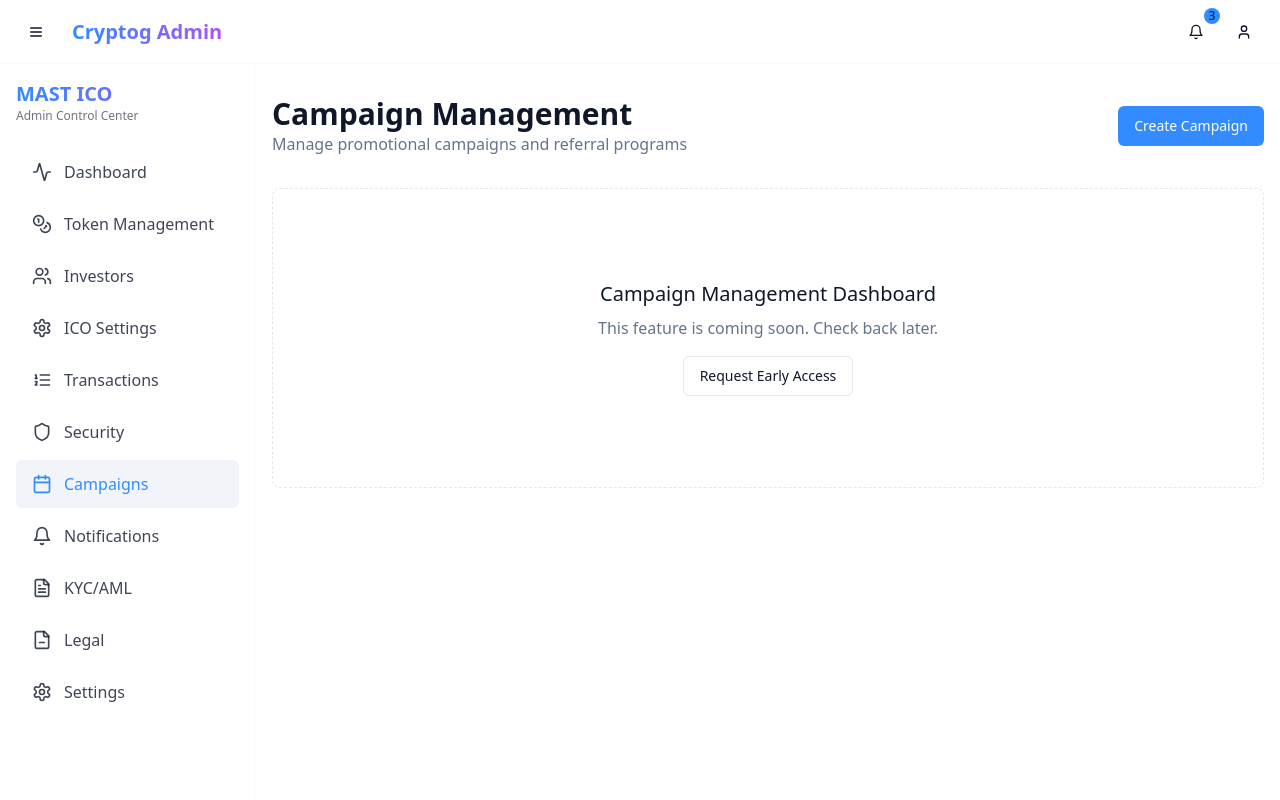
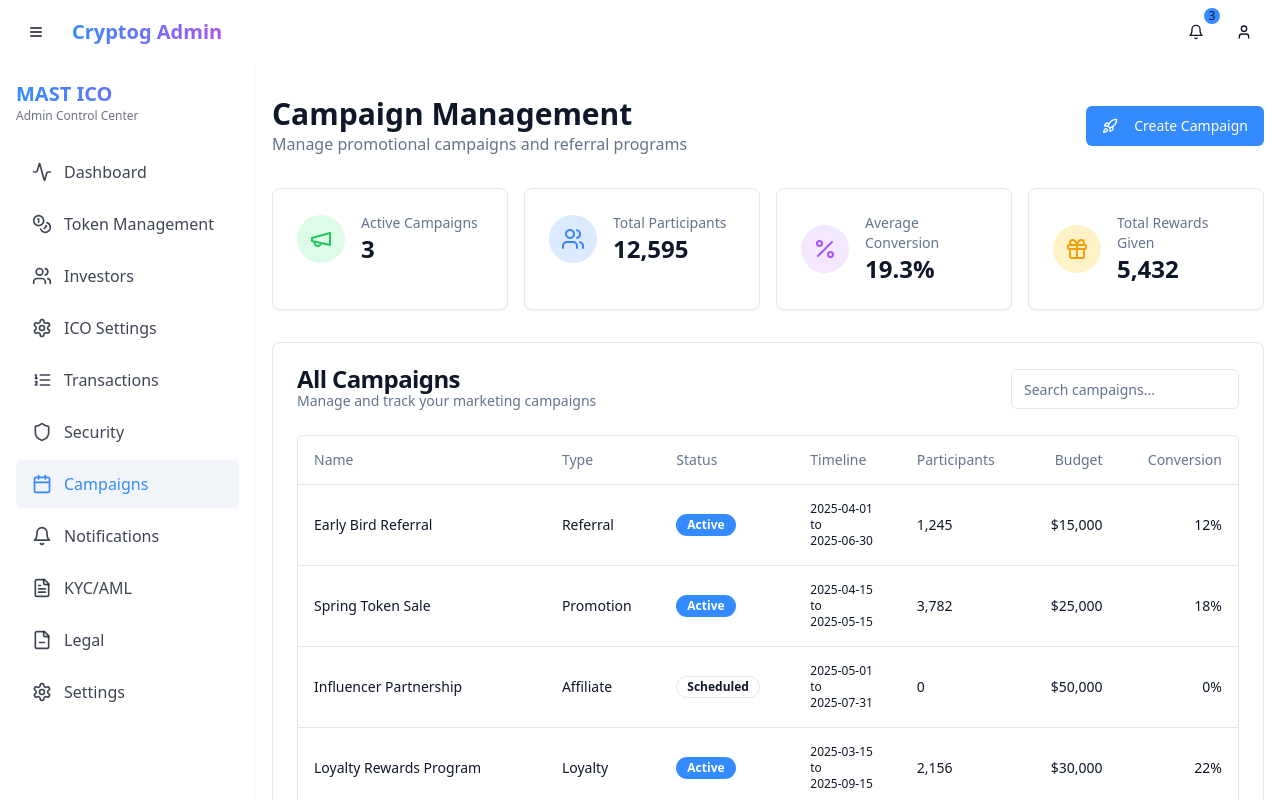
Before and after one commit to kajlasanamdeep/mast-ico-admin, a React (Vite) app: page /campaign-management in a window 1280 px wide. Shown: the top 800 px of the page. Built offline with nearby package versions, Linux system fonts and the light colour scheme.

Commit message:
feat: Add dummy data to campaign management
Add dummy data to the campaign management page for testing and development purposes.

```diff
--- a/src/pages/CampaignManagement.tsx
+++ b/src/pages/CampaignManagement.tsx
@@ -1,7 +1,146 @@
 
 import { Button } from "@/components/ui/button";
+import {
+  Table,
+  TableBody,
+  TableCell,
+  TableHead,
+  TableHeader,
+  TableRow
+} from "@/components/ui/table";
+import {
+  Card,
+  CardContent,
+  CardHeader,
+  CardTitle,
+  CardDescription
+} from "@/components/ui/card";
+import {
+  Pagination,
+  PaginationContent,
+  PaginationItem,
+  PaginationLink,
+  PaginationNext,
+  PaginationPrevious
+} from "@/components/ui/pagination";
+import { Badge } from "@/components/ui/badge";
+import { Input } from "@/components/ui/input";
+import {
+  Megaphone,
+  Users,
+  Percent,
+  Gift,
+  Rocket
+} from "lucide-react";
+import { useState } from "react";
+
+// Dummy campaign data
+const campaignData = [
+  {
+    id: 1,
+    name: "Early Bird Referral",
+    type: "Referral",
+    status: "Active",
+    startDate: "2025-04-01",
+    endDate: "2025-06-30",
+    participants: 1245,
+    budget: "$15,000",
+    conversion: "12%",
+  },
+  {
+    id: 2,
+    name: "Spring Token Sale",
+    type: "Promotion",
+    status: "Active",
+    startDate: "2025-04-15",
+    endDate: "2025-05-15",
+    participants: 3782,
+    budget: "$25,000",
+    conversion: "18%",
+  },
+  {
+    id: 3,
+    name: "Influencer Partnership",
+    type: "Affiliate",
+    status: "Scheduled",
+    startDate: "2025-05-01",
+    endDate: "2025-07-31",
+    participants: 0,
+    budget: "$50,000",
+    conversion: "0%",
+  },
+  {
+    id: 4,
+    name: "Loyalty Rewards Program",
+    type: "Loyalty",
+    status: "Active",
+    startDate: "2025-03-15",
+    endDate: "2025-09-15",
+    participants: 2156,
+    budget: "$30,000",
+    conversion: "22%",
+  },
+  {
+    id: 5,
+    name: "Winter ICO Promotion",
+    type: "Promotion",
+    status: "Completed",
+    startDate: "2024-12-01",
+    endDate: "2025-02-28",
+    participants: 5412,
+    budget: "$40,000",
+    conversion: "25%",
+  },
+  {
+    id: 6,
+    name: "Community Bounty Program",
+    type: "Bounty",
+    status: "Draft",
+    startDate: "2025-06-01",
+    endDate: "2025-08-31",
+    participants: 0,
+    budget: "$20,000",
+    conversion: "0%",
+  },
+];
+
+// Campaign stats data
+const statsData = [
+  {
+    title: "Active Campaigns",
+    value: "3",
+    icon: Megaphone,
+    color: "text-green-500 bg-green-100",
+  },
+  {
+    title: "Total Participants",
+    value: "12,595",
+    icon: Users,
+    color: "text-blue-500 bg-blue-100",
+  },
+  {
+    title: "Average Conversion",
+    value: "19.3%",
+    icon: Percent,
+    color: "text-purple-500 bg-purple-100",
+  },
+  {
+    title: "Total Rewards Given",
+    value: "5,432",
+    icon: Gift,
+    color: "text-amber-500 bg-amber-100",
+  },
+];
 
 const CampaignManagement = () => {
+  const [searchTerm, setSearchTerm] = useState("");
+
+  // Filter campaigns based on search term
+  const filteredCampaigns = campaignData.filter(campaign =>
+    campaign.name.toLowerCase().includes(searchTerm.toLowerCase()) ||
+    campaign.type.toLowerCase().includes(searchTerm.toLowerCase())
+  );
+
   return (
     <div className="space-y-8 animate-fade-in">
       <div className="flex justify-between items-center">
@@ -10,17 +149,115 @@ const CampaignManagement = () => {
           <p className="text-muted-foreground">Manage promotional campaigns and referral programs</p>
         </div>
         <div>
-          <Button>Create Campaign</Button>
+          <Button>
+            <Rocket className="mr-2 h-4 w-4" />
+            Create Campaign
+          </Button>
         </div>
       </div>
 
-      <div className="min-h-[300px] flex items-center justify-center border border-dashed border-border rounded-lg p-8">
-        <div className="text-center">
-          <h3 className="text-xl font-medium">Campaign Management Dashboard</h3>
-          <p className="text-muted-foreground mt-2">This feature is coming soon. Check back later.</p>
-          <Button variant="outline" className="mt-4">Request Early Access</Button>
-        </div>
+      {/* Stats Overview Cards */}
+      <div className="grid grid-cols-1 md:grid-cols-2 lg:grid-cols-4 gap-4">
+        {statsData.map((stat, index) => (
+          <Card key={index}>
+            <CardContent className="p-6 flex items-center space-x-4">
+              <div className={`p-3 rounded-full ${stat.color}`}>
+                <stat.icon className="h-6 w-6" />
+              </div>
+              <div>
+                <p className="text-sm text-muted-foreground">{stat.title}</p>
+                <h3 className="text-2xl font-bold">{stat.value}</h3>
+              </div>
+            </CardContent>
+          </Card>
+        ))}
       </div>
+
+      {/* Campaign List */}
+      <Card>
+        <CardHeader>
+          <div className="flex flex-col md:flex-row md:items-center justify-between gap-4">
+            <div>
+              <CardTitle>All Campaigns</CardTitle>
+              <CardDescription>Manage and track your marketing campaigns</CardDescription>
+            </div>
+            <div className="flex items-center gap-2">
+              <Input
+                placeholder="Search campaigns..."
+                className="max-w-xs"
+                value={searchTerm}
+                onChange={(e) => setSearchTerm(e.target.value)}
+              />
+            </div>
+          </div>
+        </CardHeader>
+        <CardContent>
+          <div className="rounded-md border overflow-hidden">
+            <Table>
+              <TableHeader>
+                <TableRow>
+                  <TableHead>Name</TableHead>
+                  <TableHead>Type</TableHead>
+                  <TableHead>Status</TableHead>
+                  <TableHead>Timeline</TableHead>
+                  <TableHead>Participants</TableHead>
+                  <TableHead className="text-right">Budget</TableHead>
+                  <TableHead className="text-right">Conversion</TableHead>
+                </TableRow>
+              </TableHeader>
+              <TableBody>
+                {filteredCampaigns.map((campaign) => (
+                  <TableRow key={campaign.id}>
+                    <TableCell className="font-medium">{campaign.name}</TableCell>
+                    <TableCell>{campaign.type}</TableCell>
+                    <TableCell>
+                      <Badge variant={
+                        campaign.status === "Active" ? "default" :
+                        campaign.status === "Completed" ? "secondary" :
+                        campaign.status === "Scheduled" ? "outline" : "destructive"
+                      }>
+                        {campaign.status}
+                      </Badge>
+                    </TableCell>
+                    <TableCell>
+                      <div className="text-xs">
+                        <div>{campaign.startDate}</div>
+                        <div>to</div>
+                        <div>{campaign.endDate}</div>
+                      </div>
+                    </TableCell>
+                    <TableCell>{campaign.participants.toLocaleString()}</TableCell>
+                    <TableCell className="text-right">{campaign.budget}</TableCell>
+                    <TableCell className="text-right">{campaign.conversion}</TableCell>
+                  </TableRow>
+                ))}
+              </TableBody>
+            </Table>
+          </div>
+
+          <div className="mt-4">
+            <Pagination>
+              <PaginationContent>
+                <PaginationItem>
+                  <PaginationPrevious href="#" />
+                </PaginationItem>
+                <PaginationItem>
+                  <PaginationLink href="#" isActive>1</PaginationLink>
+                </PaginationItem>
+                <PaginationItem>
+                  <PaginationLink href="#">2</PaginationLink>
+                </PaginationItem>
+                <PaginationItem>
+                  <PaginationLink href="#">3</PaginationLink>
+                </PaginationItem>
+                <PaginationItem>
+                  <PaginationNext href="#" />
+                </PaginationItem>
+              </PaginationContent>
+            </Pagination>
+          </div>
+        </CardContent>
+      </Card>
     </div>
   );
 };
```
